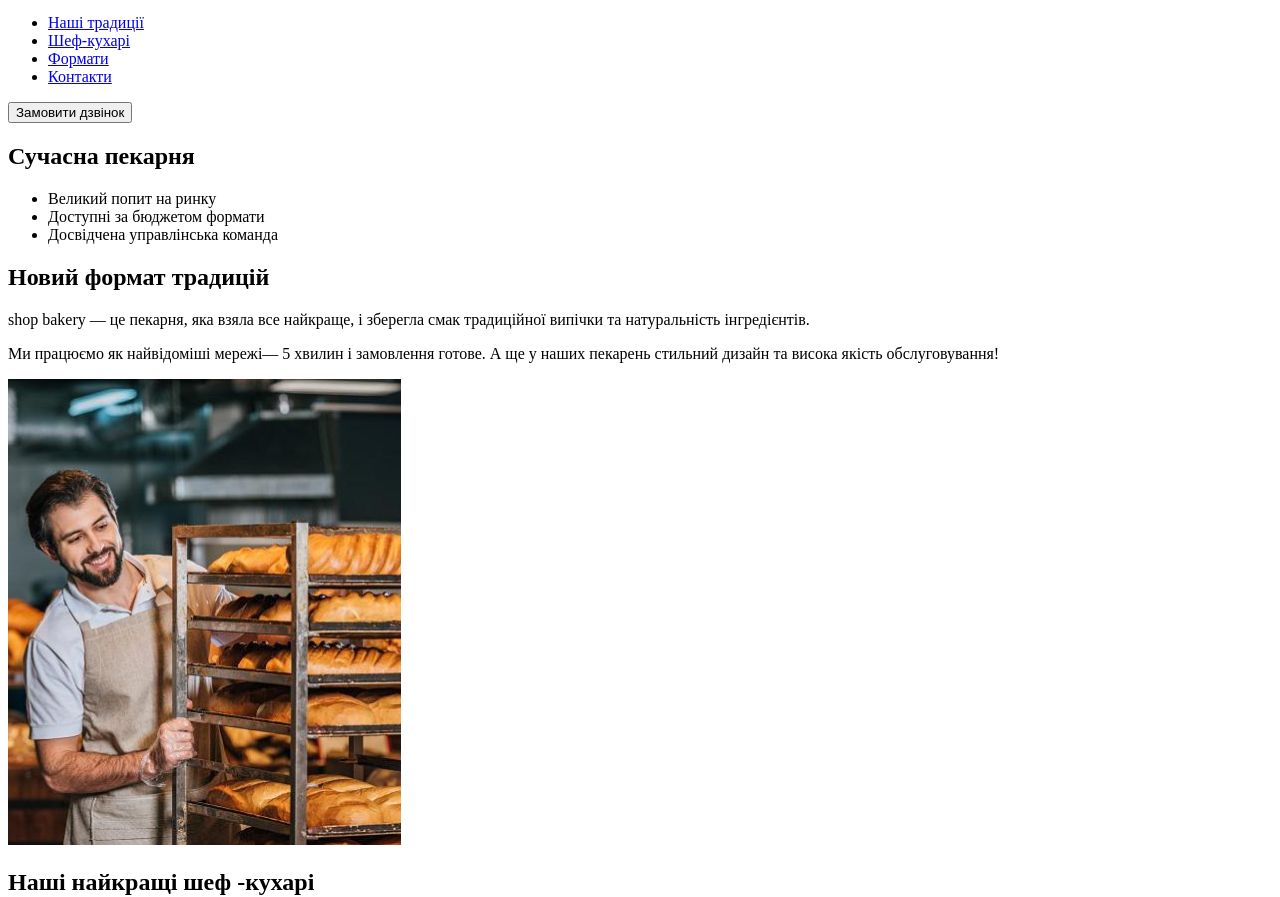
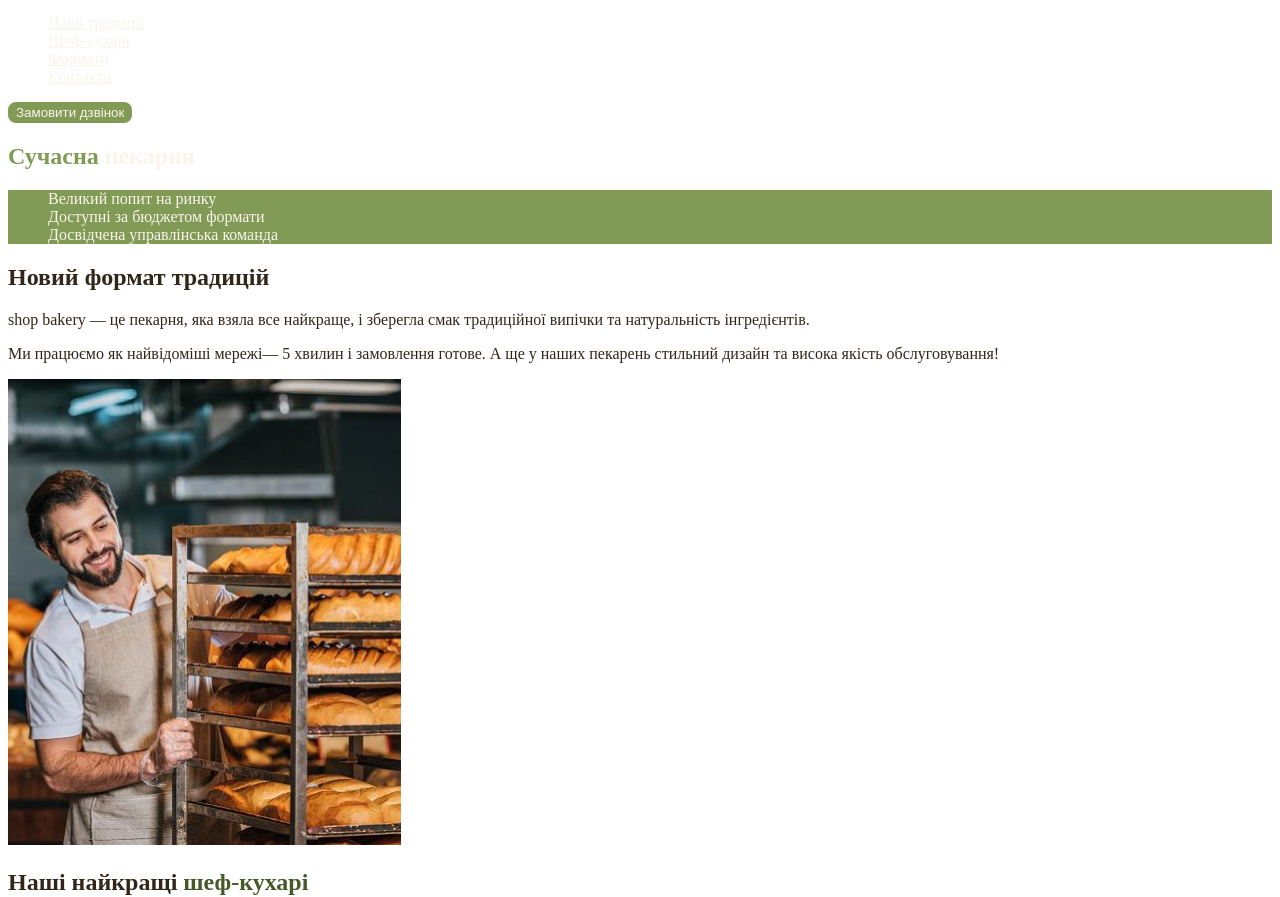
Before and after one commit to Lando1731/genius-test, a plain HTML site: page test.html in a window 1280 px wide. Shown: the part 60-957 px from the top of the page. Drawn offline with Linux system fonts and the light colour scheme.

Commit message:
MOD-5: Add styles.css and css variables

```diff
--- /dev/null
+++ b/css/styles.css
@@ -0,0 +1,49 @@
+:root{
+    --color-brand-light: #819b57;
+    --color-primary-dark: #31261a;
+    --color-primary-light: #faf4ea;
+    --color-brand-dark: #465929;
+
+}
+/*Base*/
+body{
+    color:var(--color-primary-dark);
+}
+ul {
+  list-style-type: none;
+}
+/* Button */
+.button {
+  color: var(--color-primary-light);
+  background-color: var(--color-brand-light);
+  border: 2px solid var(--color-brand-light);
+  border-radius: 8px;
+  cursor: pointer;
+}
+
+.button:hover {
+  color: var(--color-brand-dark);
+  background-color: transparent;
+}
+/* Link */
+.link {
+  color: var(--color-primary-light);
+}
+.link:hover {
+  color: var(--color-brand-light);
+}
+/* Hero-section */
+.hero-title {
+  color: var(--color-primary-light);
+}
+.hero-title .accent {
+  color: var(--color-brand-light);
+}
+/* Advantages-section */
+.advantages-list {
+  background-color: var(--color-brand-light);
+  color: var(--color-primary-light);
+}
+.section-title .accent {
+  color: var(--color-brand-dark);
+}
--- a/test.html
+++ b/test.html
@@ -9,29 +9,30 @@
   <body>
     <header>
       <nav>
-        <a href="#">
+        <a href="/test.html">
           <img src="./image/logo.svg" alt="Логотип сучасної пекарні" />
         </a>
+        <link rel="stylesheet" href="/css/styles.css" />
         <ul>
-          <li><a href="#">Наші традиції</a></li>
-          <li><a href="#">Шеф-кухарі</a></li>
-          <li><a href="#">Формати</a></li>
-          <li><a href="#">Контакти</a></li>
+          <li><a class="link" href="#traditional-section">Наші традиції</a></li>
+          <li><a class="link" href="#chefs-section">Шеф-кухарі</a></li>
+          <li><a class="link" href="#format-section">Формати</a></li>
+          <li><a class="link" href="#contact-section">Контакти</a></li>
         </ul>
       </nav>
-      <button type="submit">Замовити дзвінок</button>
+      <button class="button" type="submit">Замовити дзвінок</button>
     </header>
     <main>
       <section>
-        <h1>Сучасна пекарня</h1>
+        <h1 class="hero-title"><span class="accent">Сучасна</span> пекарня</h1>
       </section>
-      <section>
-        <ul>
+      <section id="traditional-section">
+        <ul class="advantages-list">
           <li>Великий попит на ринку</li>
           <li>Доступні за бюджетом формати</li>
           <li>Досвідчена управлінська команда</li>
         </ul>
-        <h2>Новий формат традицій</h2>
+        <h2 class="section-title">Новий формат традицій</h2>
         <p>
           <span>shop bakery</span> — це пекарня, яка взяла все найкраще, і
           зберегла смак традиційної випічки та натуральність інгредієнтів.
@@ -46,8 +47,10 @@
           alt="чувак пекар дивиться на батони і либу тяне"
         />
       </section>
-      <section>
-        <h2>Наші найкращі шеф -кухарі</h2>
+      <section id="chefs-section">
+        <h2 class="section-title">
+          Наші найкращі <span class="accent">шеф-кухарі</span>
+        </h2>
         <ul>
           <li>
             <article>
@@ -70,8 +73,8 @@
           </li>
         </ul>
       </section>
-      <section>
-        <h2>Формати</h2>
+      <section id="format-section">
+        <h2 class="section-title">Формати</h2>
         <ul>
           <li>
             <article>
@@ -90,8 +93,17 @@
           </li>
         </ul>
       </section>
-      <section>
-        <h2>Приєднуйся до мережі пекарень</h2>
+      <section id="contact-section">
+        <h2 class="section-title">Приєднуйся до мережі пекарень</h2>
+        <iframe
+          src="https://www.google.com/maps/embed?pb=!1m18!1m12!1m3!1d2540.1640546568115!2d30.488658576454306!3d50.45666967159335!2m3!1f0!2f0!3f0!3m2!1i1024!2i768!4f13.1!3m3!1m2!1s0x40d4ce637bfe1717%3A0x5370c2254ad1b952!2z0LLRg9C70LjRhtGPINCh0ZbRh9C-0LLQuNGFINCh0YLRgNGW0LvRjNGG0ZbQsiwgNTQsINCa0LjRl9CyLCAwMjAwMA!5e0!3m2!1suk!2sua!4v1706020137552!5m2!1suk!2sua"
+          width="603"
+          height="595"
+          allowfullscreen=""
+          loading="lazy"
+          referrerpolicy="no-referrer-when-downgrade"
+        >
+        </iframe>
       </section>
     </main>
     <footer>
@@ -131,7 +143,7 @@
         <li>
           <a href="#" target="blank"> Політика конфіденційності </a>
         </li>
-        <p>© 2022 Дані захищені</p>
+        <p>&copy; 2022 Дані захищені</p>
       </address>
     </footer>
   </body>
```
